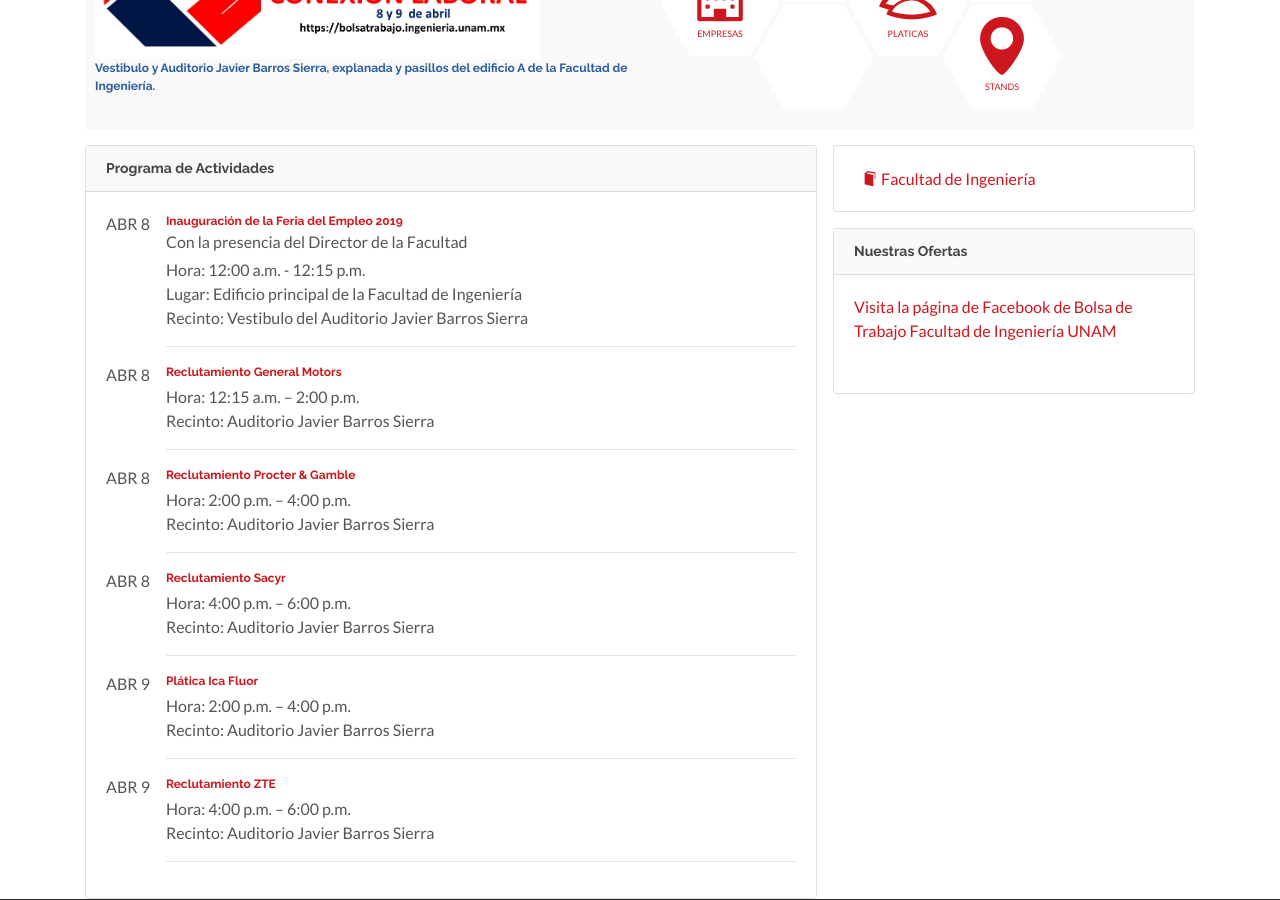
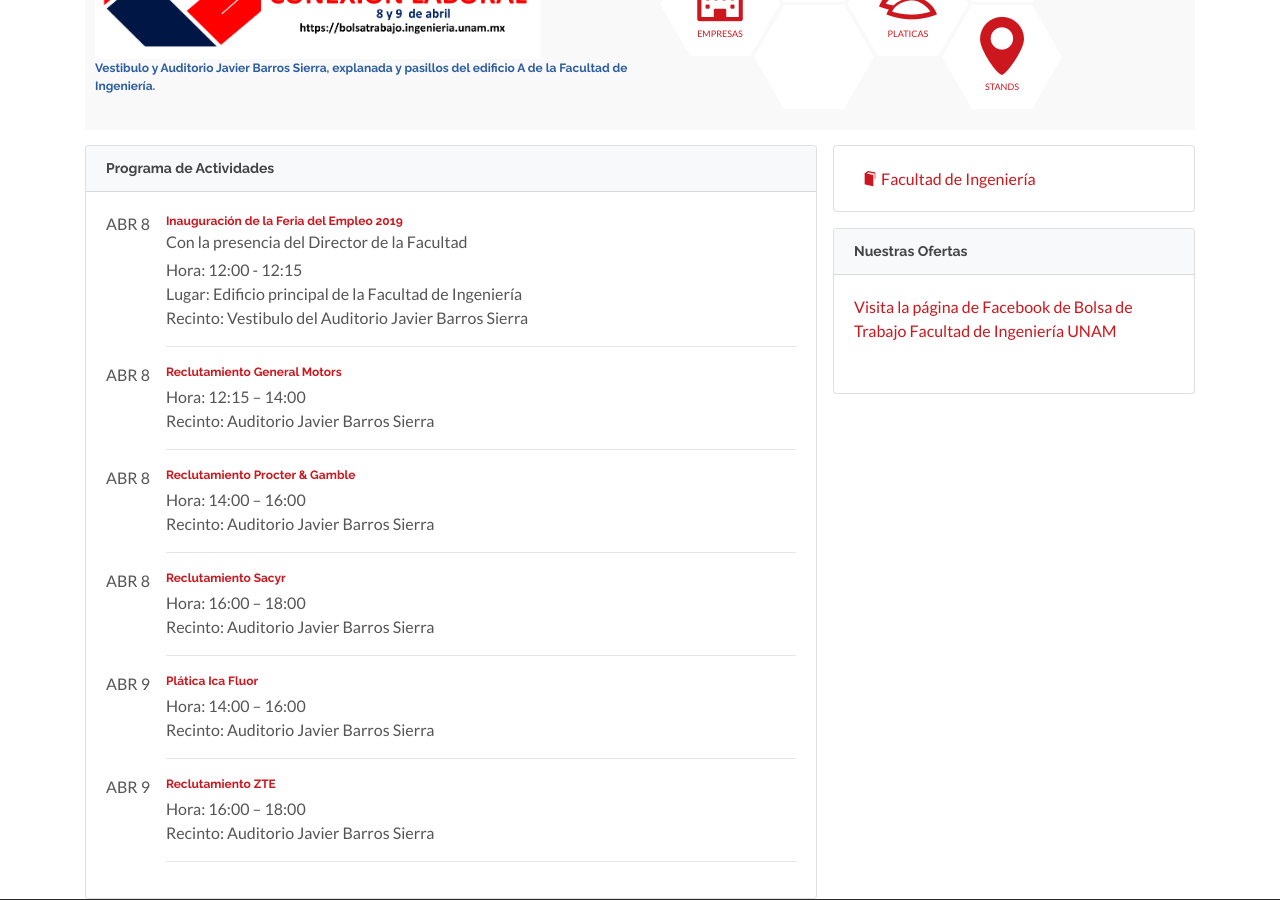
Before and after one commit to feria-empleo-facultad-ingenieria/2019, a Jekyll site: the page built from horarios.html, in a window 1280 px wide and 900 px high, scrolled down 294 px. Built offline with Jekyll 4.4.1, drawn with Linux system fonts in a browser that asks for light colours.

Commit message:
initial commit

```diff
--- a/_data/actividades.yml
+++ b/_data/actividades.yml
@@ -3,41 +3,41 @@
   dia: 8
   nombre: Inauguración de la Feria del Empleo 2019
   abstract: Con la presencia del Director de la Facultad
-  hora: 12:00 a.m. - 12:15 p.m.
+  hora: 12:00 - 12:15
   lugar: Edificio principal de la Facultad de Ingeniería
   recinto: Vestibulo del Auditorio Javier Barros Sierra
 
 - mes: ABR
   dia: 8
   nombre: Reclutamiento General Motors
-  hora: 12:15 a.m. – 2:00 p.m.
+  hora: 12:15 – 14:00
   lugar: a
   recinto: Auditorio Javier Barros Sierra
 
 - mes: ABR
   dia: 8
   nombre: Reclutamiento Procter & Gamble
-  hora: 2:00 p.m. – 4:00 p.m.
+  hora: 14:00 – 16:00
   lugar: a
   recinto: Auditorio Javier Barros Sierra
 
 - mes: ABR
   dia: 8
   nombre: Reclutamiento Sacyr
-  hora: 4:00 p.m. – 6:00 p.m.
+  hora: 16:00 – 18:00
   lugar: a
   recinto: Auditorio Javier Barros Sierra
 
 - mes: ABR
   dia: 9
   nombre: Plática Ica Fluor
-  hora: 2:00 p.m. – 4:00 p.m.
+  hora: 14:00 – 16:00
   lugar: a
   recinto: Auditorio Javier Barros Sierra
 
 - mes: ABR
   dia: 9
   nombre: Reclutamiento ZTE
-  hora: 4:00 p.m. – 6:00 p.m.
+  hora: 16:00 – 18:00
   lugar: a
   recinto: Auditorio Javier Barros Sierra
```
Also changed, not shown: 2 other files.
